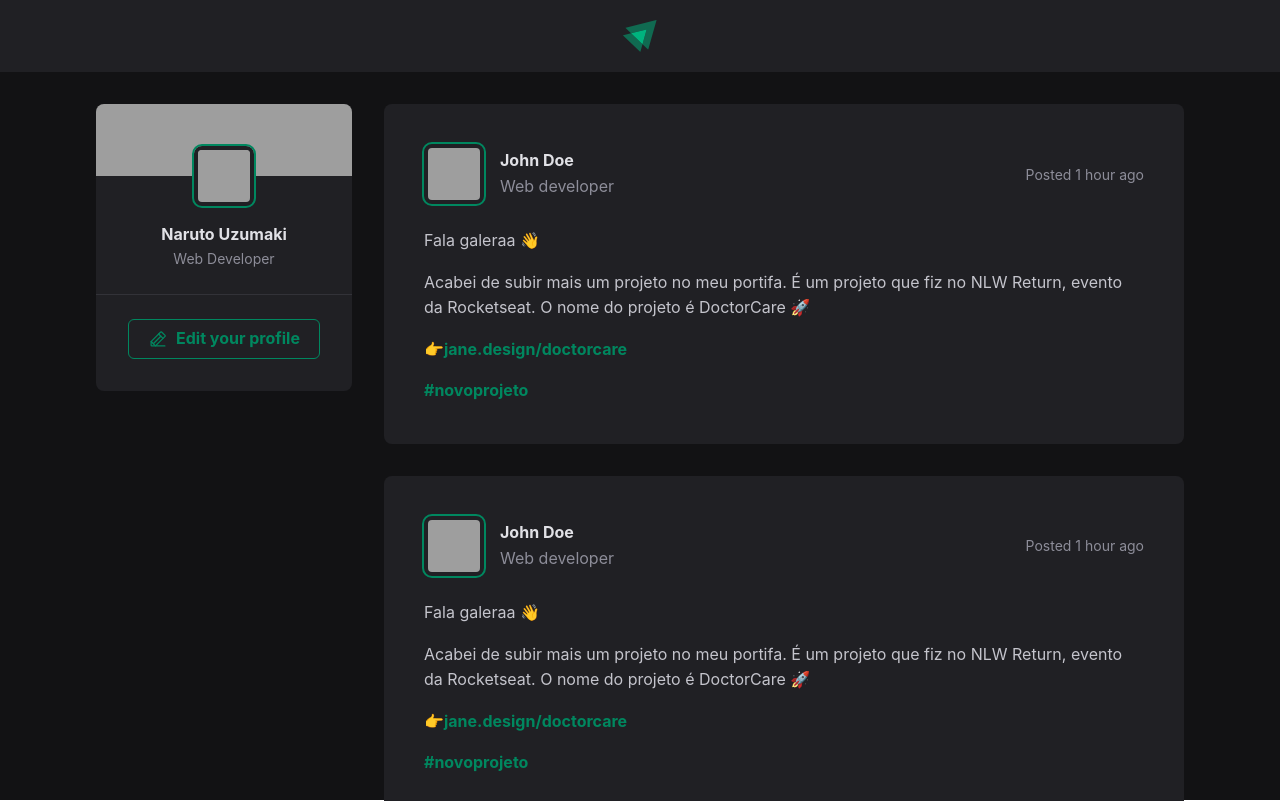
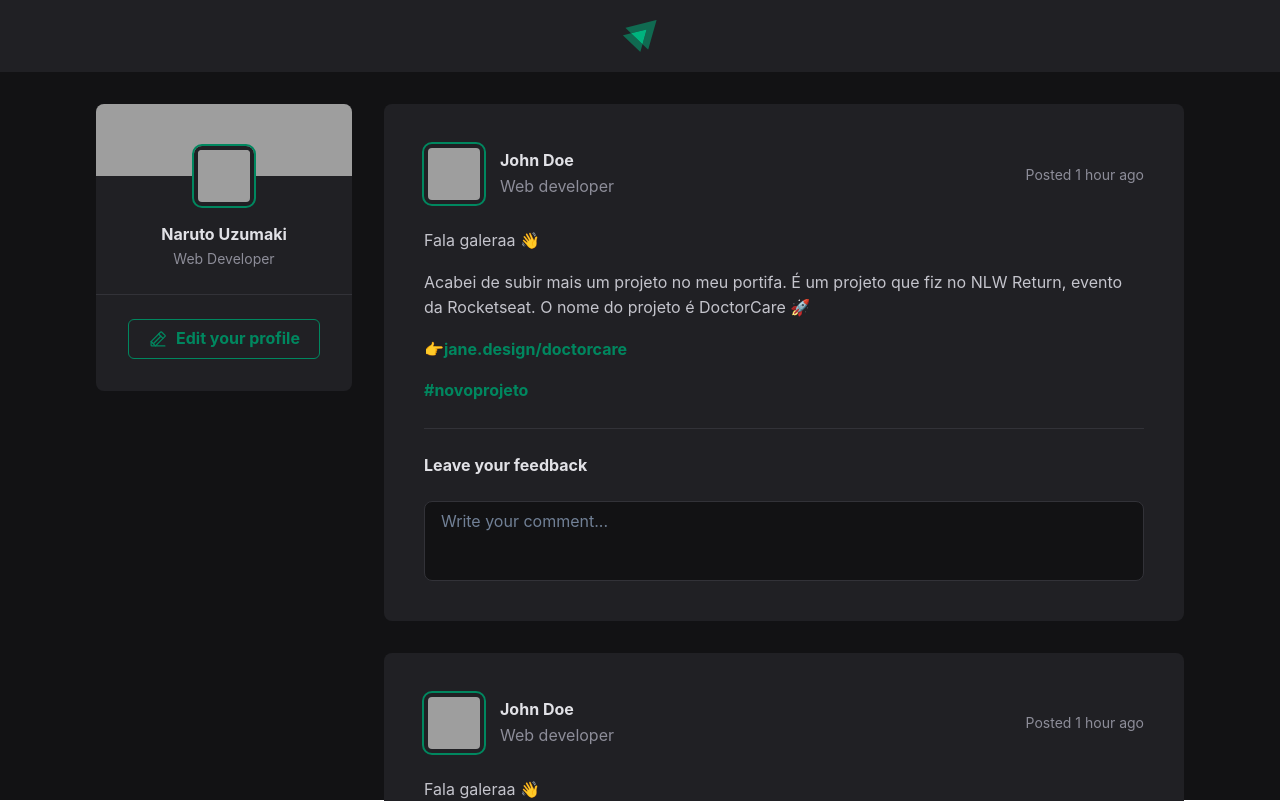
Before and after one commit to andrecampll/social-vite, a React (Vite) app: page / in a window 1280 px wide. Shown: the top 801 px of the page. Built offline with nearby package versions, Linux system fonts and the light colour scheme; grey boxes are pictures that could not be loaded.

Commit message:
feat: adding comment form

```diff
--- a/src/App.tsx
+++ b/src/App.tsx
@@ -14,6 +14,13 @@ export function App() {
         background="#121214"
         w="100%"
         h="100vh"
+        outline="transparent"
+        __css={{
+          ":focus": {
+            outline: "transparent !important",
+            boxShadow: "0 0 0 2px green.500"
+          }
+        }}
       >
         <Header />
 
--- a/src/components/Post.tsx
+++ b/src/components/Post.tsx
@@ -1,4 +1,4 @@
-import { Box, Image, Link, Text, Flex } from "@chakra-ui/react";
+import { Box, Image, Link, Text, Flex, Textarea, Button } from "@chakra-ui/react";
 
 type Props = {
   author: string;
@@ -102,5 +102,64 @@ export const Post = ({ author }: Props) => (
         </Link>
       </Text>
     </Box>
+
+    <Box
+      as="form"
+      mt="1.5rem"
+      pt="1.5rem"
+      borderTop="1px solid"
+      borderColor="gray.600"
+
+      __css={{
+        "&:focus-within footer": {
+          visibility: "visible",
+          maxH: "none"
+        }
+      }}
+    >
+      <Text
+        as="strong"
+        lineHeight="1.6rem"
+        color="gray.100"
+      >
+        Leave your feedback
+      </Text>
+
+      <Textarea
+        placeholder="Write your comment..."
+        background="gray.900"
+        resize="none"
+        borderRadius="8px"
+        color="gray.100"
+        lineHeight={1.4}
+        mt="1.4rem"
+        _hover={{
+          borderColor: "gray.500"
+        }}
+      />
+
+      <Box
+        as="footer"
+        visibility="hidden"
+        maxH="0"
+      >
+        <Button
+          type="submit"
+          fontWeight="bold"
+          color="white"
+          mt="1rem"
+          p="1rem 1.5rem"
+          background="green.500"
+          cursor="pointer"
+          _hover={{
+            background: "green.500",
+            color: "white",
+          }}
+          _active={{}}
+        >
+          Comment
+        </Button>
+      </Box>
+    </Box>
   </Box>
 )
```
